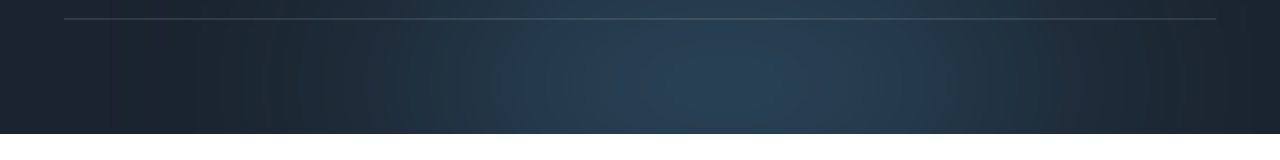
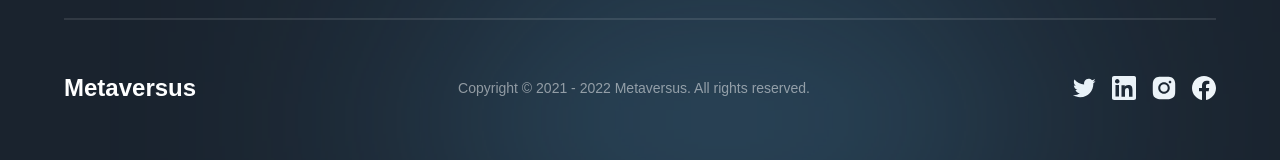
Before and after one commit to shawwnn/metaversus, a Next.js app: page / in a window 1280 px wide. Shown: the part 7082-7242 px from the top of the page. Before the commit the page ends 7216 px from the top, so only its background shows below. Built offline with nearby package versions, Linux system fonts and the light colour scheme; a web font is replaced by a local one.

Commit message:
Footer II

```diff
--- a/components/Footer.jsx
+++ b/components/Footer.jsx
@@ -1,6 +1,7 @@
 'use client';
 
 import { motion } from "framer-motion";
+import { socials } from "../constants";
 import styles from "../styles";
 import { footerVariants } from "../utils/motion";
 
@@ -23,7 +24,24 @@
 
       <div className="flex flex-col">
         <div className="mb-[50px] h-[2px] bg-white opacity-10" />
+
+        <div className="flex items-center justify-between flex-wrap gap-4">
+          <h4 className="font-extrabold text-[24px] text-white">Metaversus</h4>
+          <p className="font-normal text-[14px] text-white opacity-50">Copyright © 2021 - 2022 Metaversus. All rights reserved.</p>
+          <div className="flex gap-4">
+            {socials.map((social) => (
+              <img
+                key={social.name}
+                src={social.url}
+                alt={social.name}
+                className="w-[24px] h-[24px] object-contain cursor-pointer"
+              />
+            ))}
+          </div>
+        </div>
       </div>
+
+
     </div>
   </motion.footer>
 );
```
